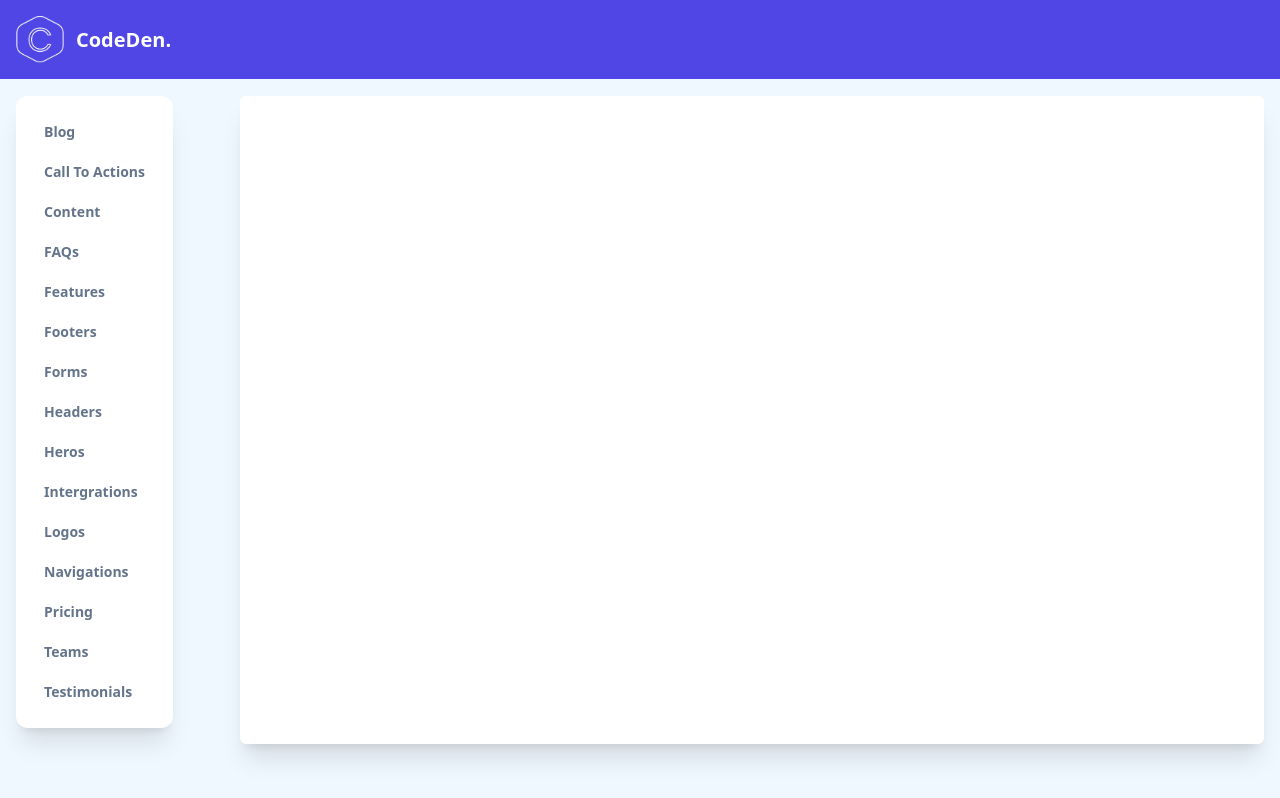
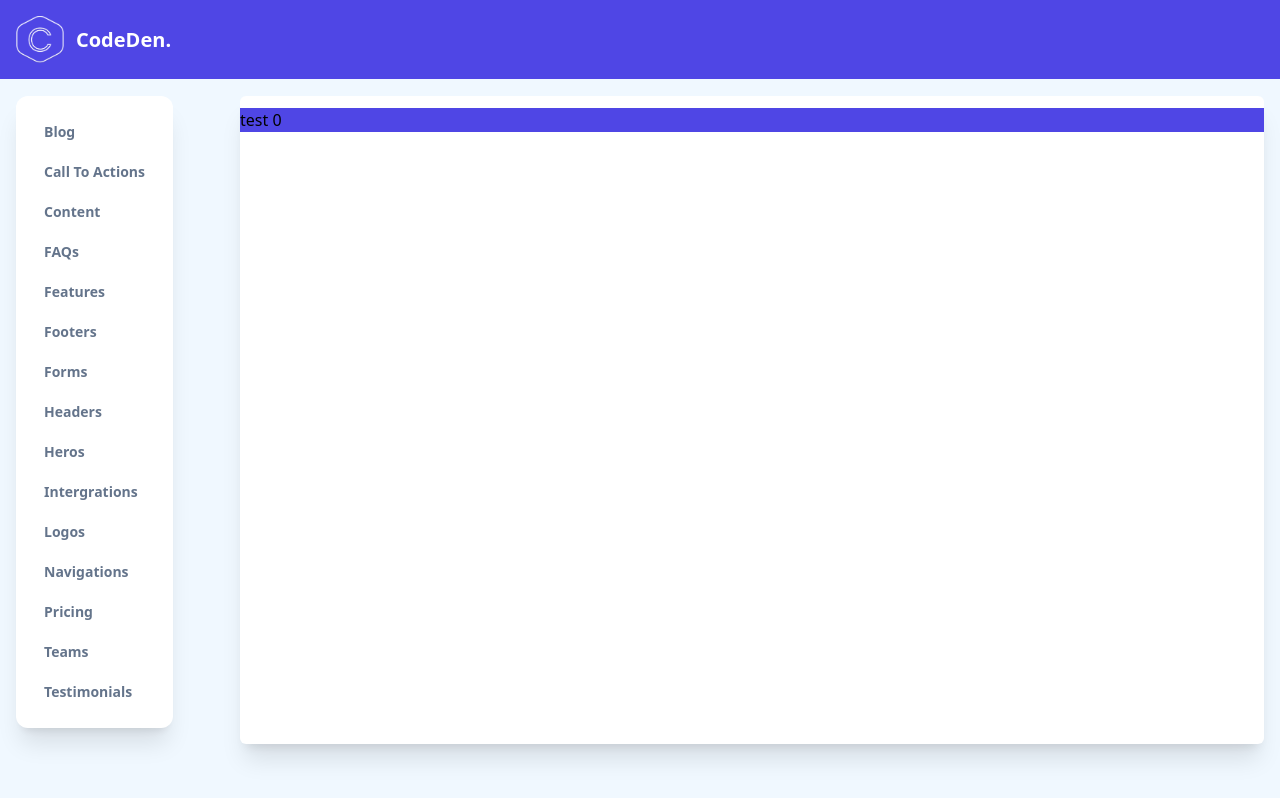
Before and after one commit to kromate/Codeden, a Vue app: page /stage in a window 1280 px wide. Built offline with nearby package versions, Linux system fonts and the light colour scheme.

Commit message:
--- Auto-Git Commit ---

```diff
--- a/src/components/stage/MainView.vue
+++ b/src/components/stage/MainView.vue
@@ -25,7 +25,7 @@ import draggable from 'vuedraggable'
 
 
 const addedComp = [
-
+	{name:'test', id:6}
 ]
 
 // const add= function() {
```
